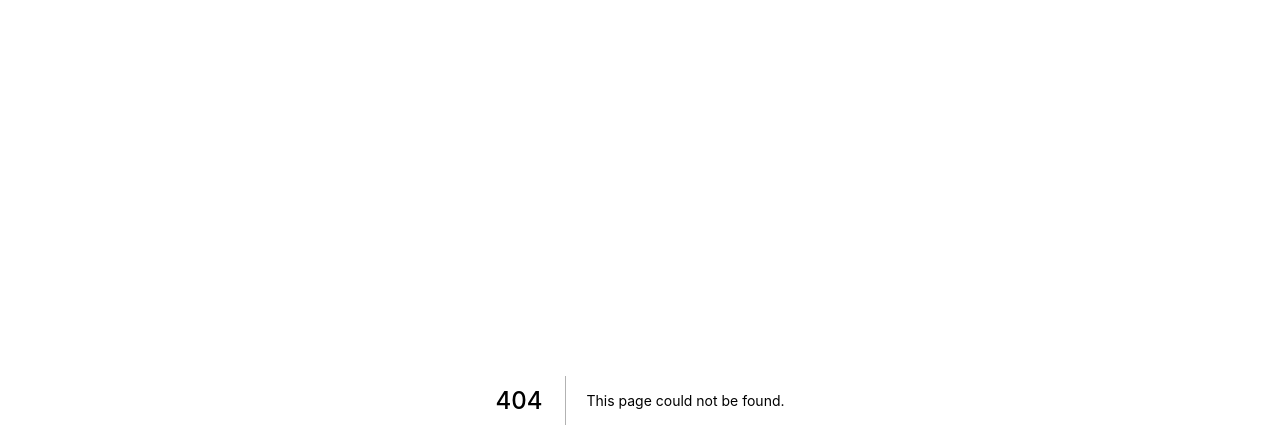
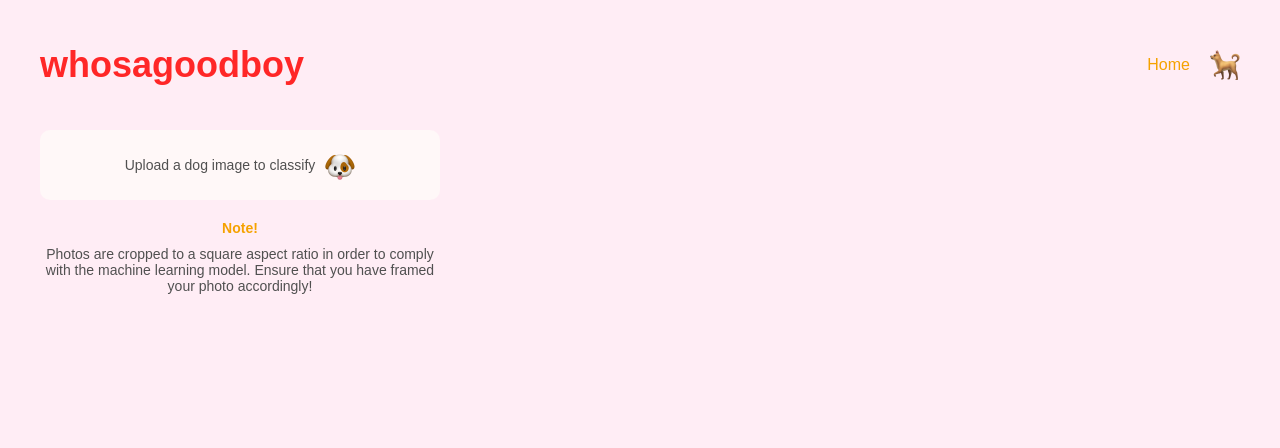
Before and after one commit to ryanachten/Whosagoodboy, a Next.js app in the folder app/: page /upload in a window 1280 px wide. Before the commit this address had no page. Shown: the top 448 px of the page. Built offline with nearby package versions, Linux system fonts and the light colour scheme.

Commit message:
Add init upload page

```diff
--- a/app/components/FileUpload.tsx
+++ b/app/components/FileUpload.tsx
@@ -1,40 +1,79 @@
-import { ChangeEvent, useCallback, useState } from "react";
-import ImageClassification from "./ImageClassification";
+/* eslint-disable @next/next/no-img-element */
+import React, { ChangeEvent, useCallback, useState } from "react";
 
 import styles from "../styles/FileUpload.module.scss";
+import { IconSize } from "./icons";
+import DogFaceIcon from "./icons/DogFaceIcon";
 
-const FileUpload = () => {
+export interface IFileUploadProps {
+  onImageSelected: (imageUri: string) => void;
+}
+
+const FileUpload = ({ onImageSelected }: IFileUploadProps) => {
   const [image, setImage] = useState("");
+  const [orientation, setOrientation] = useState<"landscape" | "portrait">(
+    "portrait"
+  );
 
   const onFileChange = useCallback(
     ({ target }: ChangeEvent<HTMLInputElement>) => {
       if (target.files && target.files[0]) {
-        const url = URL.createObjectURL(target.files[0]);
+        const file = target.files[0];
+        const url = URL.createObjectURL(file);
+        onImageSelected(url);
         setImage(url);
       }
     },
     []
   );
 
+  const onImageLoaded = useCallback(({ height, width }: HTMLImageElement) => {
+    const newOrientation = width > height ? "landscape" : "portrait";
+    setOrientation(newOrientation);
+  }, []);
+
   return (
     <div className={styles.container}>
-      <div className={styles.inputWrapper}>
-        <label className={styles.inputLabel} htmlFor="file-upload">
-          Upload a dog image to classify!
-        </label>
-        <input
-          id="file-upload"
-          type="file"
-          accept="image/*"
-          onChange={onFileChange}
-        />
-      </div>
       {image && (
-        <ImageClassification
-          requestImageAlt="File to be classified"
-          requestImageUri={image}
-        />
+        <div className={styles.imageWrapper}>
+          <div className={styles.imageFrameWrapper}>
+            <div
+              className={`${styles.imageFrame} ${
+                orientation === "landscape"
+                  ? styles.imageFrameLandscape
+                  : styles.imageFramePortrait
+              }`}
+            />
+          </div>
+          <img
+            className={styles.image}
+            src={image}
+            alt="Uploaded Image"
+            onLoad={({ target }) => onImageLoaded(target as HTMLImageElement)}
+          />
+        </div>
       )}
+      <label className={styles.inputLabel} htmlFor="file-upload" role="button">
+        <span className={styles.inputLabelText}>
+          Upload a dog image to classify
+        </span>
+        <DogFaceIcon size={IconSize.SMALL} />
+      </label>
+      <input
+        id="file-upload"
+        className={styles.input}
+        type="file"
+        accept="image/*"
+        onChange={onFileChange}
+      />
+      <section className={styles.note}>
+        <strong className={styles.noteHeader}>Note!</strong>
+        <p>
+          Photos are cropped to a square aspect ratio in order to comply with
+          the machine learning model. Ensure that you have framed your photo
+          accordingly!
+        </p>
+      </section>
     </div>
   );
 };
--- a/app/components/PageHeader.tsx
+++ b/app/components/PageHeader.tsx
@@ -3,6 +3,7 @@ import Logo from "./Logo";
 
 import styles from "../styles/PageHeader.module.scss";
 import DogIcon from "./icons/DogIcon";
+import { IconSize } from "./icons";
 
 const PageHeader = () => {
   return (
@@ -12,7 +13,7 @@ const PageHeader = () => {
         <Link href="/">
           <a className={styles.homeLink}>Home</a>
         </Link>
-        <DogIcon />
+        <DogIcon size={IconSize.SMALL} />
       </div>
     </header>
   );
--- a/app/components/icons/DogFaceIcon.tsx
+++ b/app/components/icons/DogFaceIcon.tsx
@@ -1,5 +1,6 @@
-const DogFaceIcon = () => {
-  const size = 120;
+import { IIconProps } from ".";
+
+const DogFaceIcon = ({ size }: IIconProps) => {
   return (
     <svg
       width={size}
--- a/app/components/icons/DogIcon.tsx
+++ b/app/components/icons/DogIcon.tsx
@@ -1,8 +1,6 @@
-export interface IDogIconProps {
-  size?: number;
-}
+import { IIconProps } from ".";
 
-const DogIcon = ({ size = 30 }: IDogIconProps) => {
+const DogIcon = ({ size }: IIconProps) => {
   return (
     <svg
       width={size}
--- a/app/components/icons/PoodleIcon.tsx
+++ b/app/components/icons/PoodleIcon.tsx
@@ -1,5 +1,6 @@
-const PoodleIcon = () => {
-  const size = 120;
+import { IIconProps } from ".";
+
+const PoodleIcon = ({ size }: IIconProps) => {
   return (
     <svg
       width={size}
--- /dev/null
+++ b/app/components/icons/index.ts
@@ -0,0 +1,9 @@
+export enum IconSize {
+  SMALL = 30,
+  MEDIUM = 60,
+  LARGE = 120,
+}
+
+export interface IIconProps {
+  size: IconSize;
+}
--- /dev/null
+++ b/app/pages/upload.tsx
@@ -0,0 +1,29 @@
+import type { NextPage } from "next";
+import React, { useState } from "react";
+import FileUpload from "../components/FileUpload";
+import ImageClassification from "../components/ImageClassification";
+import PageHeader from "../components/PageHeader";
+
+import pageStyles from "../styles/Page.module.scss";
+import styles from "../styles/Upload.module.scss";
+
+const Upload: NextPage = () => {
+  const [image, setImage] = useState("");
+
+  return (
+    <main className={pageStyles.wrapper}>
+      <PageHeader />
+      <div className={styles.content}>
+        <FileUpload onImageSelected={(uri) => setImage(uri)} />
+        {image && (
+          <ImageClassification
+            requestImageAlt="File to be classified"
+            requestImageUri={image}
+          />
+        )}
+      </div>
+    </main>
+  );
+};
+
+export default Upload;
--- a/app/styles/FileUpload.module.scss
+++ b/app/styles/FileUpload.module.scss
@@ -1,15 +1,75 @@
+@import "./variables/colors.scss";
+@import "./variables/fonts.scss";
+@import "./variables/sizes.scss";
+
 .container {
   align-items: center;
   display: flex;
   flex-direction: column;
-  margin: 20px auto;
+  margin: $m;
+  max-width: 400px;
 }
 
- .inputLabel {
-  margin-bottom: 10px;
- }
+.imageWrapper {
+  position: relative;
+  margin-bottom: $s;
+}
 
-.inputWrapper {
+.imageFrameWrapper {
+  align-items: center;
   display: flex;
-  flex-direction: column;
+  height: 100%;
+  justify-content: center;
+  position: absolute;
+  width: 100%;
 }
+
+.imageFrame {
+  aspect-ratio: 1 / 1;
+  border: 2px $red dashed;
+  border-radius: $s;
+
+  &.imageFrameLandscape {
+    height: 100%;
+  }
+  &.imageFramePortrait {
+    width: 100%;
+  }
+}
+
+.image {
+  border-radius: $s;
+  max-width: 400px;
+  width: 100%;
+}
+
+.input {
+  display: none;
+}
+
+.inputLabel {
+  align-items: center;
+  background-color: $light-pink;
+  border-radius: $s;
+  display: flex;
+  font-size: $font-s;
+  margin-bottom: $m;
+  padding: $m;
+  justify-content: center;
+  width: 100%;
+}
+
+.inputLabelText {
+  margin-right: $s;
+}
+
+.note {
+  font-size: $font-s;
+  text-align: center;
+}
+
+.noteHeader {
+  color: $orange;
+  display: block;
+  margin-bottom: $s;
+}
--- a/app/styles/ImageClassification.module.scss
+++ b/app/styles/ImageClassification.module.scss
@@ -8,6 +8,7 @@
   margin: $m;
   padding: $l $l $m $l;
   min-width: calc(100vw - $l * 2);
+  max-width: 600px;
 
   &:first-child {
     margin-left: 0;
--- /dev/null
+++ b/app/styles/Upload.module.scss
@@ -0,0 +1,4 @@
+.content {
+  display: flex;
+  flex-flow: row wrap;
+}
```
Also changed, not shown: app/pages/index.tsx (+9 -2 lines).
